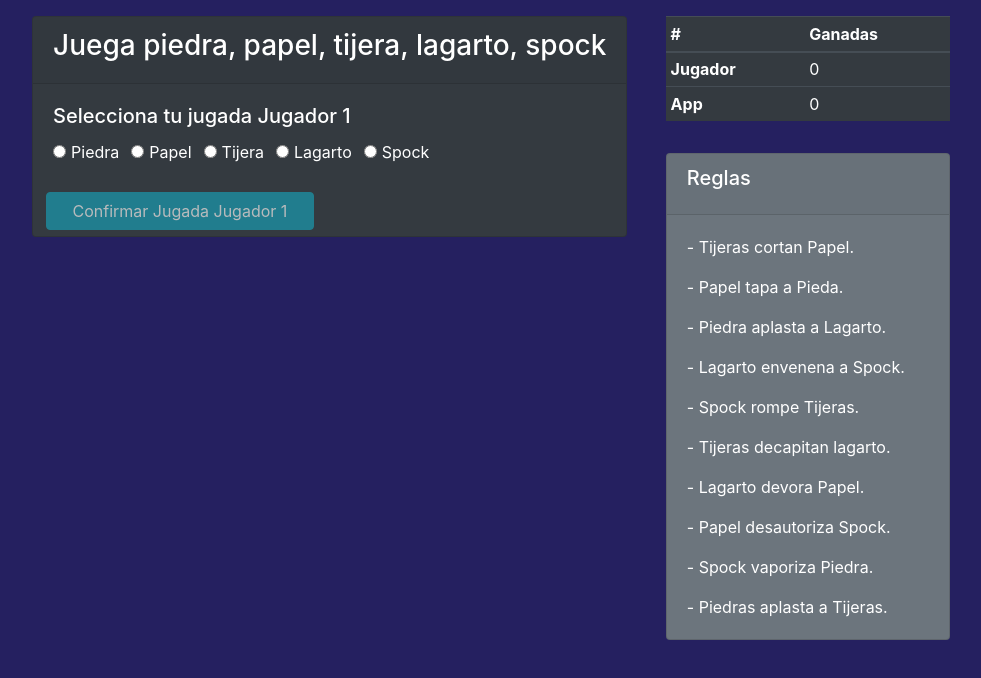
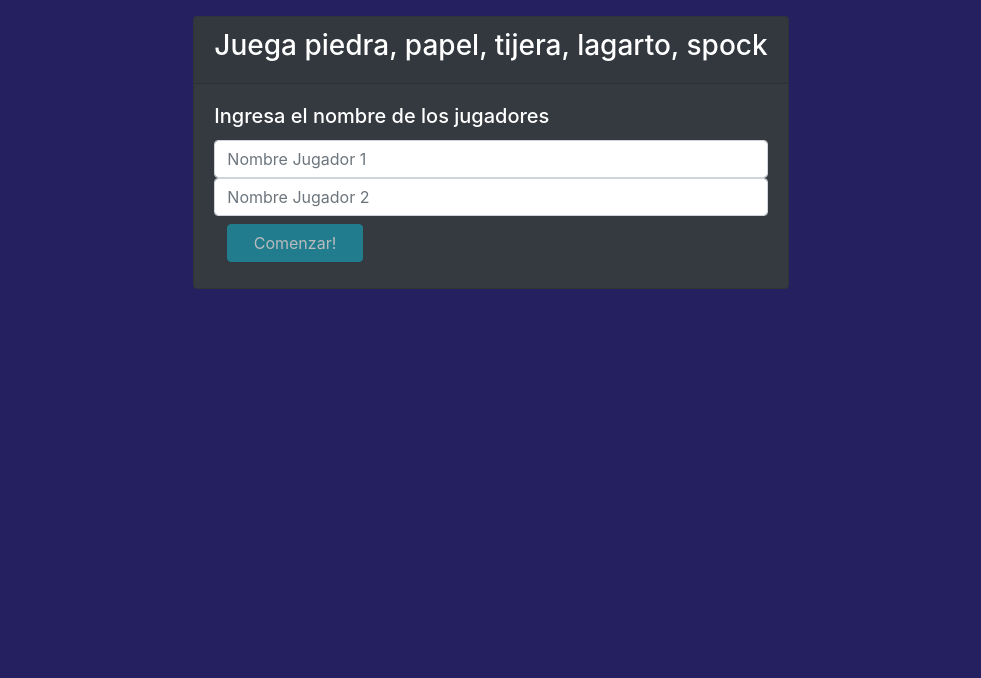
Before and after one commit to GonzaloBaez/unq-ui-gonzalo-baez-trabajo-final, a React (Create React App) app: page /JvJ in a window 1280 px wide. Shown: the top 678 px of the page, without its empty margins (149-1130 px from the left). Built offline with nearby package versions, Linux system fonts and the light colour scheme.

Commit message:
se agrego un home, la seleccion de tipo de jugada y agregar nombre en jugada jvj

```diff
--- a/src/App.js
+++ b/src/App.js
@@ -1,16 +1,22 @@
 
 import React, {useState,useEffect} from 'react';
+import { BrowserRouter, Route, Switch, useHistory } from 'react-router-dom';
 import './App.css';
-import VsApp from './VsApp';
-import VsJugador from './VsJugador'
+import VsApp from './VsApp'
+import Home from './Home'
+import JvJ from './JvJ'
 
 
 function App() {
   return(
     <>
-      { //<VsApp/>
-        <VsJugador/>
-      }
+      <BrowserRouter>
+        <Switch>
+          <Route path="/vsApp" component={VsApp}/>
+          <Route path="/JvJ" component={JvJ}/>
+          <Route path="/" component={Home}/>
+        </Switch>
+      </BrowserRouter>
 
    </>
   );
--- /dev/null
+++ b/src/Home.js
@@ -0,0 +1,28 @@
+import React, {useState,useEffect} from 'react';
+import { BrowserRouter, Route, Switch, useHistory } from 'react-router-dom';
+import './App.css';
+
+function Home(){
+    let history = useHistory();
+
+    const irVsApp = (event) => {
+        history.push("/vsApp")
+    }
+
+    const irVsJugador = (event) => {
+        history.push("/JvJ")
+    }
+
+    return(
+        <>
+            <div className="juego card text-white bg-dark mb-3" >
+          <div className="card-header"><h3>Juega piedra, papel, tijera, lagarto, spock</h3></div>
+            <div className="card-body">
+                <button type="button" class="btn btn-info" onClick={irVsApp} >Jugar Contra la App</button>
+                <button type="button" class="btn btn-info" onClick={irVsJugador} >Jugar Contra un amigo</button>
+            </div>
+        </div>
+        </>
+    );
+}
+export default Home;
--- /dev/null
+++ b/src/JvJ.js
@@ -0,0 +1,51 @@
+import React, {useState,useEffect} from 'react';
+import { BrowserRouter, Route, Switch, useHistory } from 'react-router-dom';
+import './App.css';
+import VsJugador from './VsJugador';
+
+function JvJ(){
+    let history = useHistory();
+
+    const [nombreJugador1,setNombreJugador1] = useState()
+    const [nombreJugador2,setNombreJugador2] = useState()
+    const [cargarJuego,setCargarJuego] = useState(false)
+
+    const empezarJuego= () =>{
+        setCargarJuego(true)
+    }
+
+    const cambiarNombreJugador1 = (event) =>{
+        setNombreJugador1(event.target.value)
+
+    }
+
+    const cambiarNombreJugador2 = (event) =>{
+        setNombreJugador2(event.target.value)
+
+    }
+
+
+
+    return(
+        <>
+            {
+            !cargarJuego &&
+            <div className="juego card text-white bg-dark mb-3" >
+            <div className="card-header"><h3>Juega piedra, papel, tijera, lagarto, spock</h3></div>
+                <div className="card-body">
+                    <h5 className="card-title">Ingresa el nombre de los jugadores</h5>
+                    <div class="input">
+                        <input type="text"  class="form-control" placeholder="Nombre Jugador 1" value={nombreJugador1} onChange={cambiarNombreJugador1}/>
+                        <input type="text"  class="form-control" placeholder = "Nombre Jugador 2" value={nombreJugador2} onChange={cambiarNombreJugador2}/>
+                        <button type="button" class="btn btn-info" onClick={empezarJuego} disabled={(!!!nombreJugador1 || !!!nombreJugador2)}>Comenzar!</button>
+                    </div>
+                </div>
+            </div>
+            }
+            {
+                cargarJuego && <VsJugador nombreJug1={nombreJugador1} nombreJug2={nombreJugador2}/>
+            }
+        </>
+    );
+}
+export default JvJ;
--- a/src/ResultadoGlobal.js
+++ b/src/ResultadoGlobal.js
@@ -1,6 +1,6 @@
 
 
-function ResultadoGlobal({ganadasJugador,ganadasApp}){
+function ResultadoGlobal({ganadasJugador,ganadasApp,nombreJugador1,nombreJugador2}){
     return(
         <>
             <table class="table table-sm table-dark">
@@ -12,11 +12,11 @@ function ResultadoGlobal({ganadasJugador,ganadasApp}){
                 </thead>
                 <tbody>
                     <tr>
-                        <th scope="row">Jugador</th>
-                    <   td>{ganadasJugador}</td>
+                        <th scope="row">{nombreJugador1}</th>
+                        <td>{ganadasJugador}</td>
                     </tr>
                     <tr>
-                        <th scope="row">App</th>
+                        <th scope="row">{nombreJugador2}</th>
                         <td>{ganadasApp}</td>
                     </tr>
                 </tbody>
--- a/src/VsApp.js
+++ b/src/VsApp.js
@@ -80,7 +80,7 @@ function VsApp(){
             <div className="card-body">
             <h5 className="card-title">Selecciona tu jugada!</h5>
             <SelectorDeJugada jugadas={jugadas} handleOnClick={handleOnClick}/>
-          </div>
+            </div>
           {inicioPartida && <div class={"alert "+ claseSegunResultado} role="alert">
             <p><strong>Jugada elegida</strong>: {jugada}.</p> <p><strong>Jugada de la app</strong>: {jugadaApp.nombre}.</p> <p>{resultado}.</p>
             </div>}
@@ -89,7 +89,7 @@ function VsApp(){
           {inicioPartida && <button type="button" class="btn btn-info" onClick={reset}>Volver a jugar</button>}
         </div>
         <div className="resultado">
-          <ResultadoGlobal ganadasJugador={ganadasJugador} ganadasApp={ganadasApp} />
+          <ResultadoGlobal ganadasJugador={ganadasJugador} ganadasApp={ganadasApp} nombreJugador1="Jugador" nombreJugador2="App"/>
           <Reglas/>
         </div>
 
--- a/src/VsJugador.js
+++ b/src/VsJugador.js
@@ -4,7 +4,7 @@ import  Reglas from './Reglas.js';
 import ResultadoGlobal from './ResultadoGlobal';
 import SelectorDeJugada from './SelectorDeJugada';
 
-function VsJugador(){
+function VsJugador({nombreJug1,nombreJug2}){
 
   const [jugadaJugador1,setJugadaJugador1]= useState()
   const jugadas = [ {nombre:"Piedra",ganaA:["Lagarto","Tijera"]},
@@ -22,9 +22,9 @@ function VsJugador(){
 
   const [jugador1ConfirmoJugada,setJugador1ConfirmoJugada] = useState(false)
 
-  const [nombreJugador1,setNombreJugador1] = useState('Jugador 1')
-
-  const [nombreJugador2,setNombreJugador2] = useState('Jugador 2')
+  const [nombreJugador1,setNombreJugador1] = useState(nombreJug1)
+  const [nombreJugadorEligiendo,setNombreJugadorEligiendo] = useState(nombreJug1)
+  const [nombreJugador2,setNombreJugador2] = useState(nombreJug2)
 
   const handleOnClick = (event) =>{
     if(jugador1ConfirmoJugada){
@@ -55,16 +55,16 @@ function VsJugador(){
     let ganoPartida = !jugadaDeApp.ganaA.some(elem => elem == jugadaJugador1.nombre)
     // matriz  de resultado. buscar
     if(esEmpate){
-      setResultado("Empate!! Vuelve a jugar")
-      setclaseSegunResultado("alert-success")
+      setResultado("Empate!!")
+      setclaseSegunResultado("alert-warning")
     }else if(ganoPartida){
-      setResultado("Gano Jugador1!!")
+      setResultado("Gano " + nombreJugador1)
       setGanadasJugador(ganadasJugador+1)
-      setclaseSegunResultado("alert-success")
+      setclaseSegunResultado("alert-warning")
     }else{
-      setResultado("Gano jugador 2!!")
+      setResultado("Gano " + nombreJugador2)
       setGanadasApp(ganadasApp+1)
-      setclaseSegunResultado("alert-success")
+      setclaseSegunResultado("alert-warning")
     }
   }
 
@@ -82,6 +82,7 @@ function VsJugador(){
         setNoEligioJugada(false)
         borrarSeleccionJugador()
         setJugador1ConfirmoJugada(true)
+        setNombreJugadorEligiendo(nombreJugador2)
     }else{
         setNoEligioJugada(true)
     }
@@ -109,20 +110,20 @@ function VsJugador(){
         <div className="juego card text-white bg-dark mb-3" >
           <div className="card-header"><h3>Juega piedra, papel, tijera, lagarto, spock</h3></div>
             <div className="card-body">
-            <h5 className="card-title">{"Selecciona tu jugada " + nombreJugador1}</h5>
+            <h5 className="card-title">{"Selecciona tu jugada " + nombreJugadorEligiendo}</h5>
             <SelectorDeJugada jugadas={jugadas} handleOnClick={handleOnClick}/>
-          </div>
+            </div>
 
           {eligieronLosDos && <div class={"alert "+ claseSegunResultado} role="alert">
-            <p><strong>Jugada elegida</strong>: {jugadaJugador1.nombre}.</p> <p><strong>Jugada de la app</strong>: {jugadaJugador2.nombre}.</p> <p>{resultado}.</p>
+            <p><strong>Jugada de {nombreJugador1}</strong>: {jugadaJugador1.nombre}.</p> <p><strong>Jugada de {nombreJugador2}</strong>: {jugadaJugador2.nombre}.</p> <p>{resultado}.</p>
             </div>}
           {noEligioJugada && <div class="alert alert-warning" role="alert">Tiene que elegir una jugada</div>}
-          {!eligieronLosDos && !jugador1ConfirmoJugada && <button type="button" class="btn btn-info" onClick={cambiarAJugador2} disabled={!jugadaJugador1}>Confirmar Jugada Jugador 1</button>}
-          {!eligieronLosDos && !!jugador1ConfirmoJugada && <button type="button" class="btn btn-info" onClick={jugar} disabled={!jugadaJugador2}>Confirmar Jugada Jugador 2</button>}
+          {!eligieronLosDos && !jugador1ConfirmoJugada && <button type="button" class="btn btn-info" onClick={cambiarAJugador2} disabled={!jugadaJugador1}>Confirmar Jugada </button>}
+          {!eligieronLosDos && !!jugador1ConfirmoJugada && <button type="button" class="btn btn-info" onClick={jugar} disabled={!jugadaJugador2}>Confirmar Jugada</button>}
           {eligieronLosDos && <button type="button" class="btn btn-info" onClick={reset}>Volver a jugar</button>}
         </div>
         <div className="resultado">
-          <ResultadoGlobal ganadasJugador={ganadasJugador} ganadasApp={ganadasApp} />
+          <ResultadoGlobal ganadasJugador={ganadasJugador} ganadasApp={ganadasApp} nombreJugador1={nombreJugador1} nombreJugador2={nombreJugador2} />
           <Reglas/>
         </div>
 
```
Also changed, not shown: 2 other files (tests, documents, lock files or other folders).
